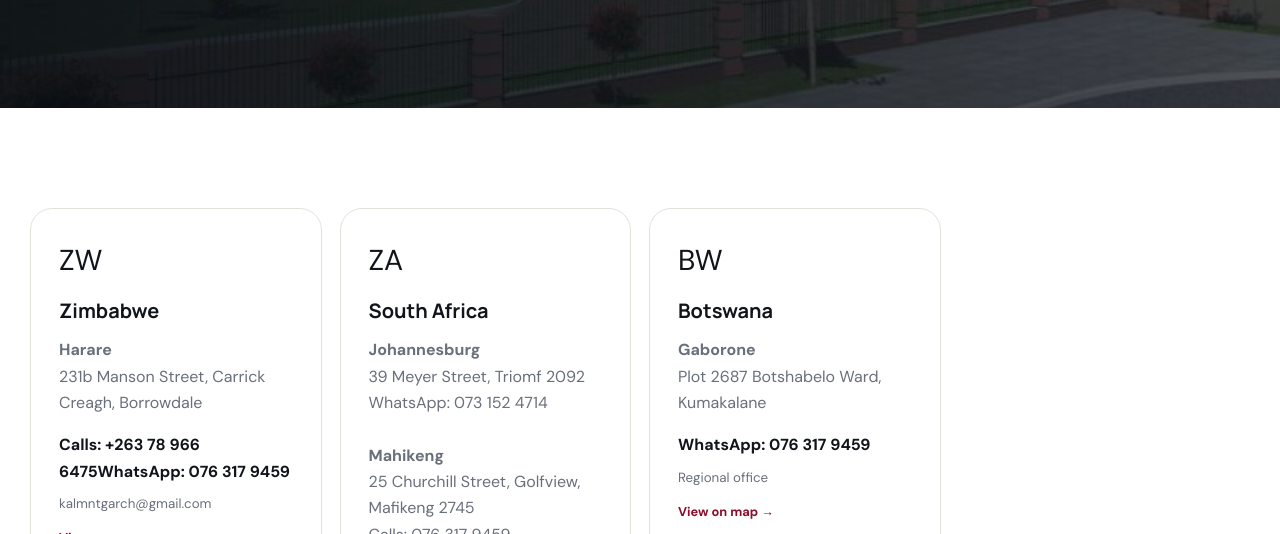
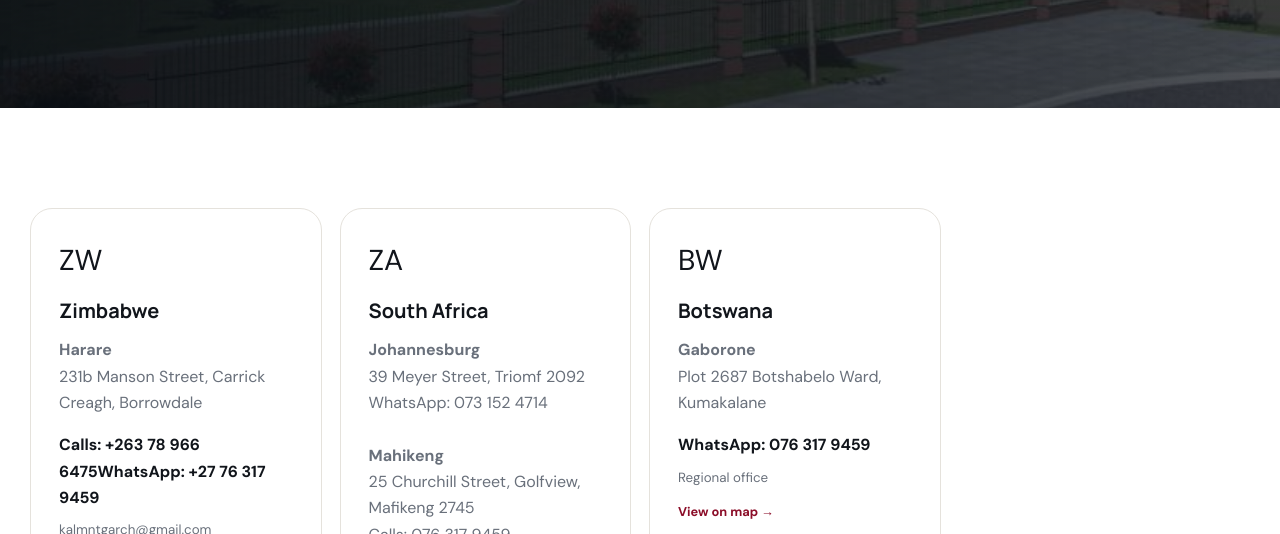
Before and after one commit to tendaiwm77/kalm-ntg-architects, a plain HTML site: page locations.html in a window 1280 px wide. Shown: the part 418-952 px from the top of the page. Drawn offline with Linux system fonts and the light colour scheme.

Commit message:
Standardise Zimbabwe calls and WhatsApp contact details

```diff
--- a/locations.html
+++ b/locations.html
@@ -1,7 +1,7 @@
 <!doctype html><html lang="en"><head><meta charset="utf-8"><meta name="viewport" content="width=device-width,initial-scale=1"><title>Locations | KALM-NTG GROUP</title><meta name="description" content="KALM-NTG GROUP offices and regional presence in South Africa, Botswana and Zimbabwe."><link rel="icon" href="assets/favicon.svg" type="image/svg+xml"><link rel="stylesheet" href="assets/css/styles.css"></head><body data-page="locations"><div id="site-header"></div><main>
 <section class="page-hero"><div class="container reveal"><span class="eyebrow" style="color:#fff">Locations</span><h1>Regional presence. One standard.</h1><p class="lead">KALM-NTG GROUP serves clients across Zimbabwe, South Africa and Botswana through a connected multidisciplinary practice.</p></div></section>
 <section class="section"><div class="container"><div class="location-grid reveal">
-<article class="location"><div class="flag">ZW</div><h3>Zimbabwe</h3><p><strong>Harare</strong><br>231b Manson Street, Carrick Creagh, Borrowdale</p><strong>Calls: +263 78 966 6475</strong><strong>WhatsApp: 076 317 9459</strong><small>kalmntgarch@gmail.com</small><a class="map-link" href="https://www.google.com/maps/search/?api=1&query=231b+Manson+Street+Carrick+Creagh+Borrowdale+Harare" target="_blank" rel="noopener">View on map →</a></article>
+<article class="location"><div class="flag">ZW</div><h3>Zimbabwe</h3><p><strong>Harare</strong><br>231b Manson Street, Carrick Creagh, Borrowdale</p><strong>Calls: <a href="tel:+263789666475">+263 78 966 6475</a></strong><strong>WhatsApp: <a href="https://wa.me/27763179459" target="_blank" rel="noopener">+27 76 317 9459</a></strong><small>kalmntgarch@gmail.com</small><a class="map-link" href="https://www.google.com/maps/search/?api=1&query=231b+Manson+Street+Carrick+Creagh+Borrowdale+Harare" target="_blank" rel="noopener">View on map →</a></article>
 <article class="location"><div class="flag">ZA</div><h3>South Africa</h3><p><strong>Johannesburg</strong><br>39 Meyer Street, Triomf 2092<br>WhatsApp: 073 152 4714<br><br><strong>Mahikeng</strong><br>25 Churchill Street, Golfview, Mafikeng 2745<br>Calls: 076 317 9459<br>WhatsApp: 076 317 9459</p><small>kalmntgarch@gmail.com</small><a class="map-link" href="https://www.google.com/maps/search/?api=1&query=39+Meyer+Street+Triomf+2092" target="_blank" rel="noopener">Johannesburg map →</a><a class="map-link" href="https://www.google.com/maps/search/?api=1&query=25+Churchill+Street+Golfview+Mafikeng+2745" target="_blank" rel="noopener">Mahikeng map →</a></article>
 <article class="location"><div class="flag">BW</div><h3>Botswana</h3><p><strong>Gaborone</strong><br>Plot 2687 Botshabelo Ward, Kumakalane</p><strong>WhatsApp: 076 317 9459</strong><small>Regional office</small><a class="map-link" href="https://www.google.com/maps/search/?api=1&query=Plot+2687+Botshabelo+Ward+Kumakalane+Gaborone" target="_blank" rel="noopener">View on map →</a></article>
 </div></div></section>
```
